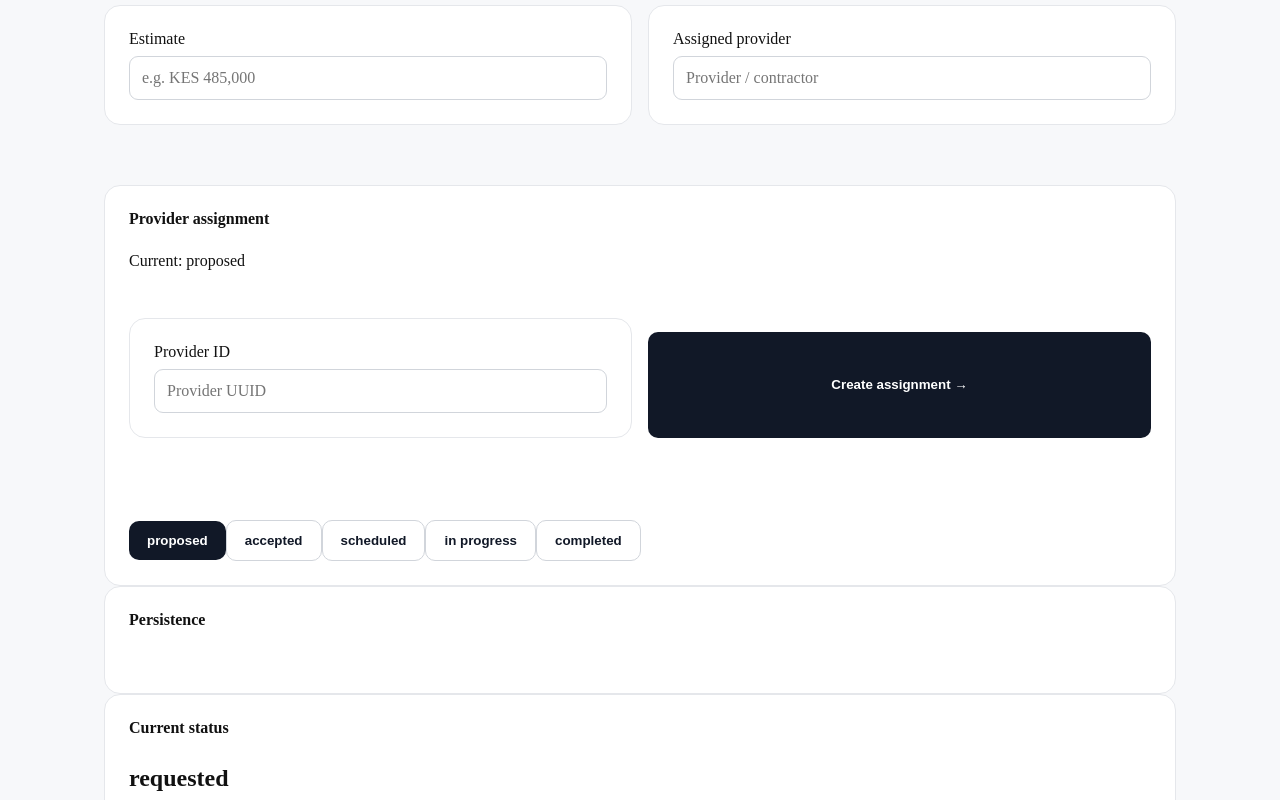
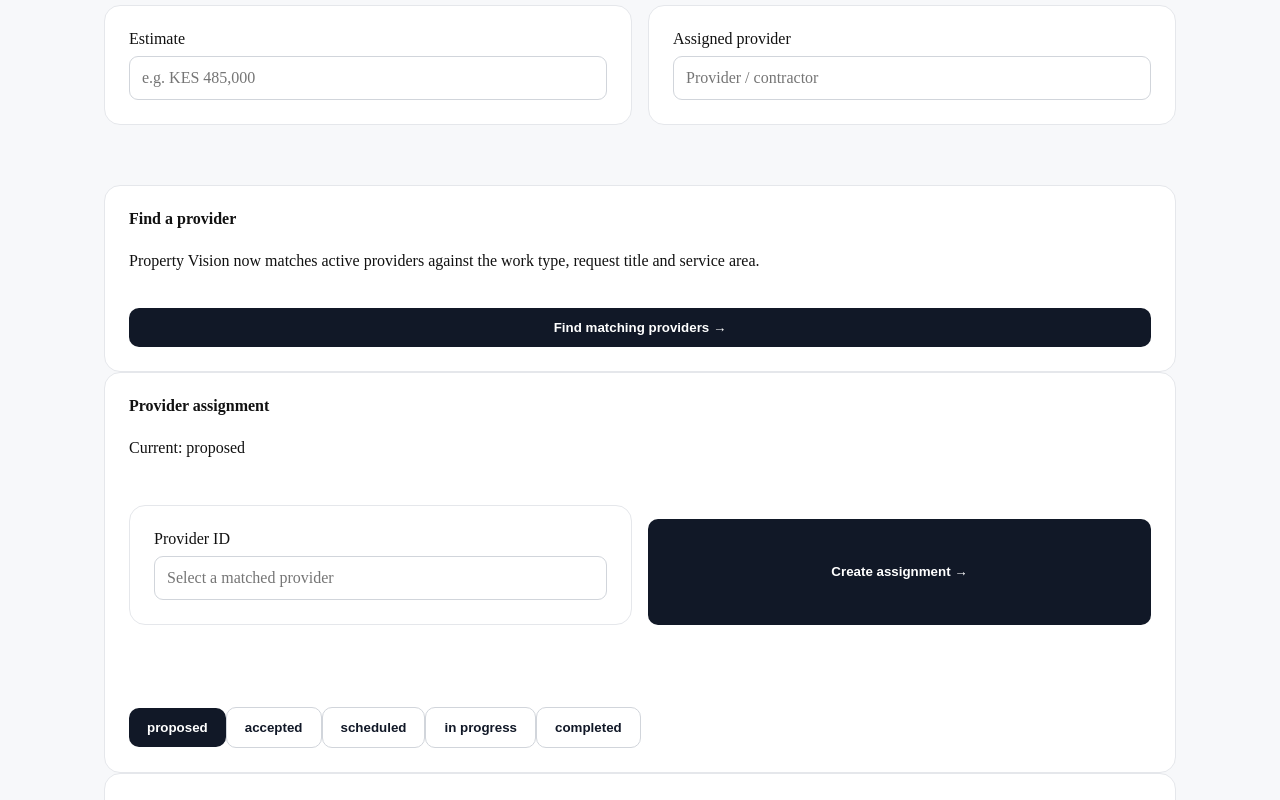
Before and after one commit to stpeter614-netizen/property-vision, a Next.js app: page /property/execution in a window 1280 px wide. Shown: the part 705-1505 px from the top of the page. Built offline with nearby package versions, Linux system fonts and the light colour scheme.

Commit message:
Add provider matching to execution workflow

```diff
--- a/app/property/execution/page.tsx
+++ b/app/property/execution/page.tsx
@@ -20,6 +20,8 @@ export default function ExecutionPage(){
  const [providerId,setProviderId]=useState('');
  const [assignments,setAssignments]=useState<Array<{id:string;provider_id:string;status:string;scheduled_at?:string|null}>>([]);
  const [provider,setProvider]=useState('');
+ const [matches,setMatches]=useState<Array<{id:string;name:string;provider_type:string;specialties:string[];service_area?:string|null;matchScore:number}>>([]);
+ const [matching,setMatching]=useState(false);
  const [estimate,setEstimate]=useState('');
  const [designLinks,setDesignLinks]=useState<Array<{id:string;render?:{id:string;render_type:string;status:string;image_url?:string|null}|null}>>([]);
  const i=Math.max(0,stages.indexOf(stage));
@@ -47,6 +49,19 @@ export default function ExecutionPage(){
   })();
  }, []);
 
+
+ async function findMatches(){
+  if(!workOrderId){setMessage('Load a work order first.');return;}
+  setMatching(true); setMessage('Finding suitable providers…');
+  const client=authClient(); const session=(await client?.auth.getSession())?.data.session;
+  if(!session){setMatching(false);setMessage('Sign in to Property Vision to find providers.');return;}
+  const res=await fetch('/api/developer/provider-matches?workOrderId='+encodeURIComponent(workOrderId),{headers:{Authorization:'Bearer '+session.access_token}});
+  const data=await res.json().catch(()=>({}));
+  setMatching(false);
+  if(!res.ok){setMessage(data.error||'Unable to find providers.');return;}
+  setMatches(Array.isArray(data.providers)?data.providers:[]);
+  setMessage((data.providers?.length||0)+' matching providers found.');
+ }
 
  async function createAssignment(){
   setMessage('Creating provider assignment…');
@@ -104,9 +119,17 @@ export default function ExecutionPage(){
    </div>)}</div>
   </section>}
 
+  <section className="card"><strong>Find a provider</strong>
+   <p>Property Vision now matches active providers against the work type, request title and service area.</p>
+   <button className="button" type="button" onClick={findMatches} disabled={matching}>{matching?'Finding providers…':'Find matching providers →'}</button>
+   {matches.length>0 && <div style={{marginTop:16}}>{matches.map(p=><div className="option" key={p.id}>
+    <div><strong>{p.name}</strong><span>{p.provider_type} · {p.service_area||'Service area not specified'}</span><span>{p.specialties?.join(', ')||'General provider'} · Match {p.matchScore}</span></div>
+    <button className="button secondary" type="button" onClick={()=>{setProviderId(p.id);setProvider(p.name);setMessage(p.name+' selected.');}}>Select</button>
+   </div>)}</div>}
+  </section>
   <section className="card"><strong>Provider assignment</strong>
-   <p>Current: {assignmentStatus.replace('_',' ')}</p>
-   <div className="grid"><label className="card">Provider ID<input value={providerId} onChange={e=>setProviderId(e.target.value)} placeholder="Provider UUID"/></label><button className="button" type="button" onClick={createAssignment}>Create assignment →</button></div>
+   <p>Current: {assignmentStatus.replace('_',' ')}{provider ? ' · '+provider : ''}</p>
+   <div className="grid"><label className="card">Provider ID<input value={providerId} onChange={e=>setProviderId(e.target.value)} placeholder="Select a matched provider"/></label><button className="button" type="button" onClick={createAssignment}>Create assignment →</button></div>
    {assignments.length>0 && <div>{assignments.map(a=><div className="option" key={a.id}><strong>{a.status.replace('_',' ')}</strong><span>{a.provider_id}</span></div>)}</div>}
 <div className="progress">{['proposed','accepted','scheduled','in_progress','completed'].map(s=><button key={s} className={assignmentStatus===s?'button':'button secondary'} type="button" onClick={()=>persistAssignment(s)}>{s.replace('_',' ')}</button>)}</div></section>
   <section className="card"><strong>Persistence</strong><p>{message}</p></section>
```
